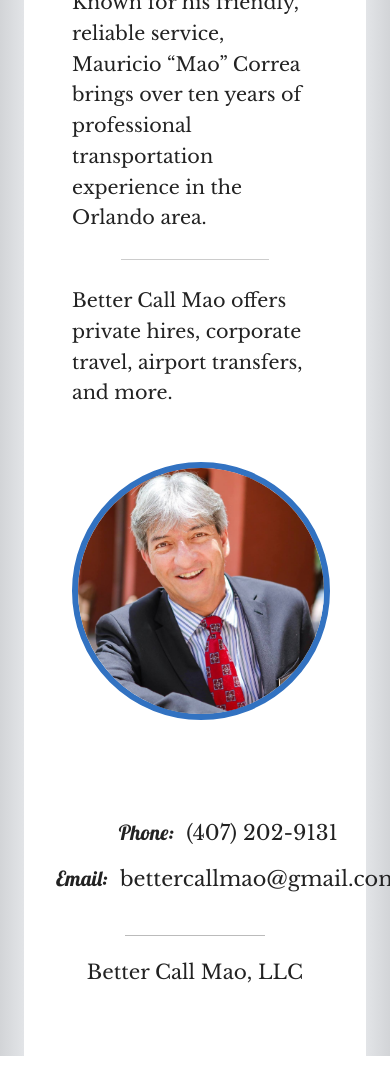
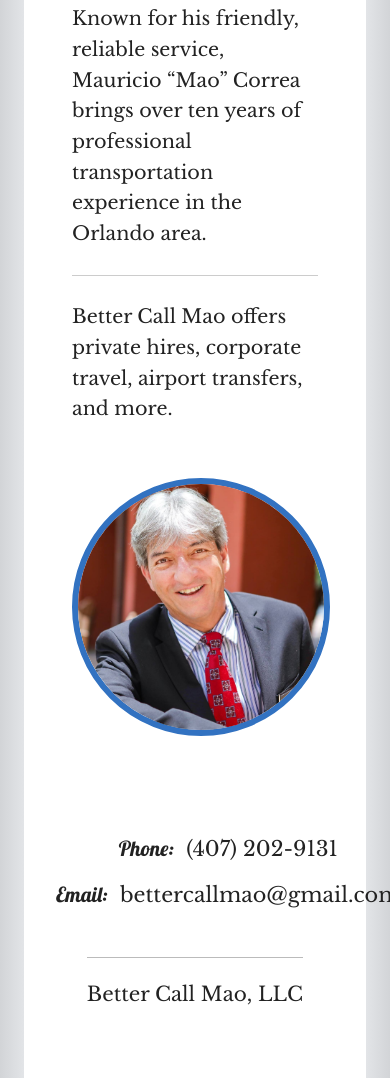
Before and after one commit to johnality/bettercallmao, a plain HTML site: page index.html in a window 390 px wide. Shown: the part 222-1300 px from the top of the page. Before the commit the page ends 1278 px from the top, so only its background shows below. Drawn offline with nearby package versions, Linux system fonts and the light colour scheme.

Commit message:
Update index.html

```diff
--- a/index.html
+++ b/index.html
@@ -46,7 +46,7 @@
     .tagline {
       font-family: 'Lobster', sans-serif;
       font-size: 4rem;
-      margin-bottom: -2.1rem; /* pushed DOWN aggressively */
+      margin-bottom: -3.2rem; /* heavier overlap */
       position: relative;
       z-index: 5;
     }
@@ -54,13 +54,13 @@
     .logo {
       max-width: 940px;
       width: 100%;
-      margin: 0 auto;
+      margin: 0 auto 1.2rem; /* small buffer below logo */
       display: block;
       position: relative;
       z-index: 1;
     }
 
-    /* ---------- CONTENT ABOVE LOGO ---------- */
+    /* ---------- CONTENT ---------- */
 
     .about-section {
       display: flex;
@@ -68,7 +68,7 @@
       justify-content: center;
       align-items: center;
       padding: 2rem 1rem 2.5rem;
-      margin-top: -5.5rem;
+      margin-top: -4.8rem; /* slightly less aggressive */
       position: relative;
       z-index: 6;
       background: #ffffff;
@@ -87,10 +87,10 @@
     }
 
     .about-divider {
-      width: 60%;
+      width: 100%; /* matches text column exactly */
       height: 1px;
       background: #ccc;
-      margin: 1.6rem auto 1.6rem;
+      margin: 1.6rem 0;
     }
 
     .president-photo {
@@ -123,7 +123,7 @@
       justify-content: center;
       gap: 2.5rem;
       flex-wrap: wrap;
-      margin-bottom: 2.4rem; /* increased separation */
+      margin-bottom: 2.8rem;
     }
 
     .contact p {
@@ -143,8 +143,12 @@
       text-decoration: none;
     }
 
+    .footer-company-wrap {
+      display: inline-block;
+    }
+
     .footer-divider {
-      width: 140px;
+      width: 100%; /* matches company text width */
       height: 1px;
       background: #bbb;
       margin: 0 auto 1.2rem;
@@ -167,12 +171,12 @@
 
       .tagline {
         font-size: 2.5rem;
-        margin-bottom: -1.2rem;
+        margin-bottom: -1.6rem;
       }
 
       .about-section {
         flex-direction: column;
-        margin-top: -3rem;
+        margin-top: -2.8rem;
         padding: 1.5rem 1rem 2rem;
       }
 
@@ -229,8 +233,10 @@
         <p><strong>Email:</strong> <a href="mailto:bettercallmao@gmail.com">bettercallmao@gmail.com</a></p>
       </div>
 
-      <div class="footer-divider"></div>
-      <p class="footer-company">Better Call Mao, LLC</p>
+      <div class="footer-company-wrap">
+        <div class="footer-divider"></div>
+        <p class="footer-company">Better Call Mao, LLC</p>
+      </div>
     </footer>
 
   </div>
```
